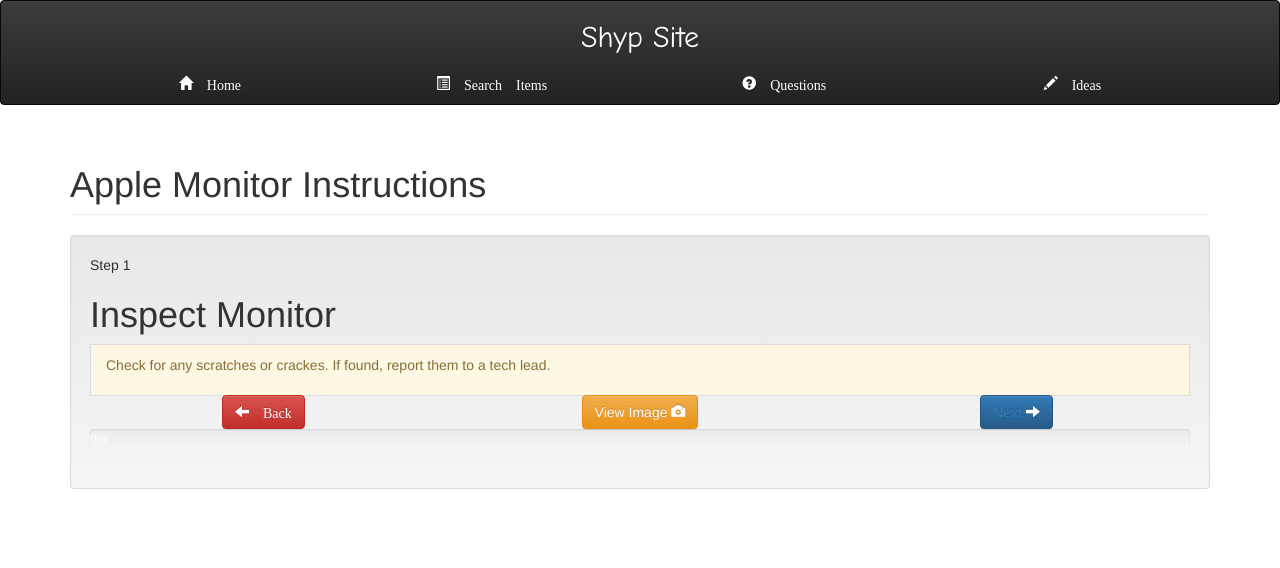
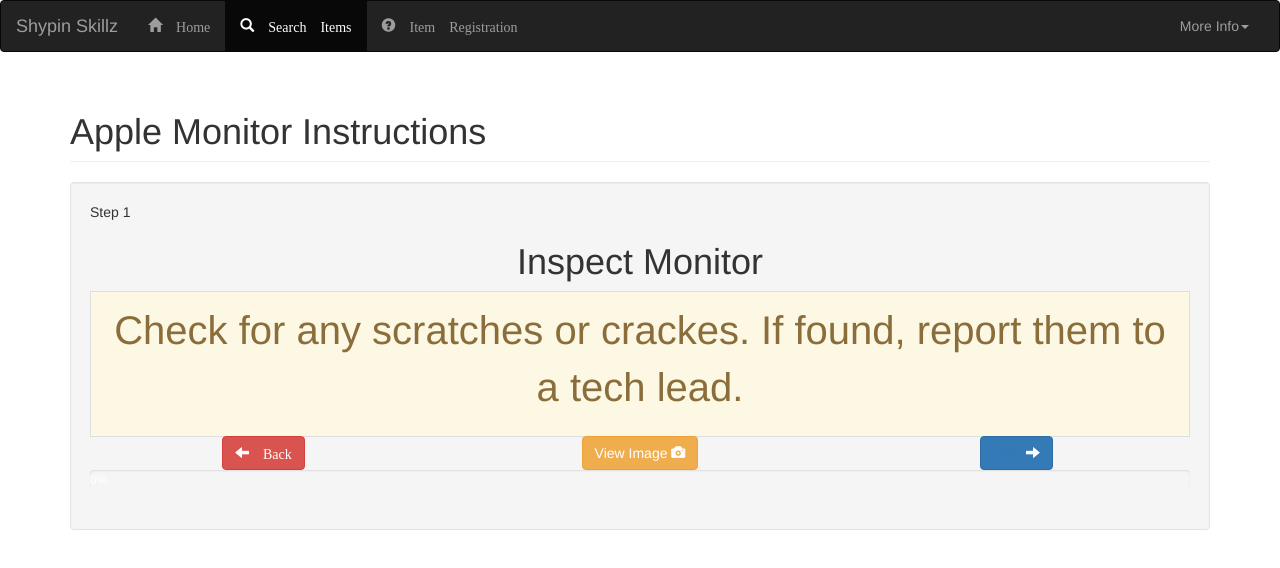
Before and after one commit to jacobhorvat/Shypsite, a plain HTML site: page appleMonitorInstructions.html in a window 1280 px wide. Drawn offline with nearby package versions, Linux system fonts and the light colour scheme.

Commit message:
Update appleMonitorInstructions.html

```diff
--- a/appleMonitorInstructions.html
+++ b/appleMonitorInstructions.html
@@ -4,46 +4,74 @@
 <head>
     <meta charset="utf-8">
     <meta http-equiv="X-UA-Compatible" content="IE=edge">
-    <meta name="viewport" content="width=device-width, initial-scale=1">
+    <meta name="viewport" content="width=device-width, initial-scale=1.0">
     <title>Shyp Site</title>
+    <link rel="stylesheet" type="text/css" href="mystyle.css">
+    <link rel="stylesheet" href="css/bootstrap.min.css">
 
-<link rel="stylesheet" type="text/css" href="mystyle.css">
 
-<!-- Latest compiled and minified CSS -->
-<link rel="stylesheet" href="https://maxcdn.bootstrapcdn.com/bootstrap/3.3.0/css/bootstrap.min.css">
+<script src="http://ajax.googleapis.com/ajax/libs/jquery/1.10.2/jquery.min.js"></script>
+<script src="js/bootstrap.js"></script>
+<style>
 
-<!-- Optional theme -->
-<link rel="stylesheet" href="https://maxcdn.bootstrapcdn.com/bootstrap/3.3.0/css/bootstrap-theme.min.css">
+.navbar-inverse .navbar-nav .open .dropdown-menu>li>a,.navbar-default .navbar-nav .open .dropdown-menu {
+    color:#000000;
+  }
+  .navbar-inverse .navbar-nav not(.open) .dropdown-menu>li>a,.navbar-default .navbar-nav .open .dropdown-menu {
+    color:#ffffff;
+  }
+  #title{
+    text-align: center;
+  }
+  #description{
+    text-align: center;
+    font-size: 40px;
+  }
 
-<!-- Latest compiled and minified JavaScript -->
-<script src="https://maxcdn.bootstrapcdn.com/bootstrap/3.3.0/js/bootstrap.min.js"></script>
 
+
+</style>
 </head>
-<body>
 
+<!-- ============================================  Begin Navbar =================================================== -->
 <nav class="navbar navbar-inverse" role="navigation">
   <div class="container-fluid">
     <!-- Brand and toggle get grouped for better mobile display -->
     <div class="navbar-header">
+      <button type="button" class="navbar-toggle collapsed" data-toggle="collapse" data-target="#bs-example-navbar-collapse-1">
         <span class="sr-only">Toggle navigation</span>
         <span class="icon-bar"></span>
         <span class="icon-bar"></span>
         <span class="icon-bar"></span>
       </button>
- 	  </div>
-  </div>
+      <a class="navbar-brand" href="#">Shypin Skillz</a>
+    </div>
 
-<div class="container">
-  <h3 id="shypHeader">Shyp Site</h3>
-  <ul class="nav nav-justified">
-        <li class=> <a href="index.html" role="home"> <span class = "glyphicon glyphicon-home"> Home</a></span></li>
-        <li class=> <a href="itemSelection.html"><span class = "glyphicon glyphicon-list-alt"> Search Items</a></span></li>
-        <li class=><a href="questions.html"><span class = "glyphicon glyphicon-question-sign"> Questions</a></span></li>
-        <li class=><a href="ideas.html"><span class = "glyphicon glyphicon-pencil"> Ideas</a></span></li>
-  </ul>
-</div>
-<!-- Collect the nav links, forms, and other content for toggling -->
+    <!-- Collect the nav links, forms, and other content for toggling -->
+    <div class="collapse navbar-collapse" id="bs-example-navbar-collapse-1">
+      <ul class="nav navbar-nav">
+        <li class=><a href="index.html"><span class = "glyphicon glyphicon-home"> Home</a></span></li>
+        <li class="active"><a href="itemSelection.html"><span class="glyphicon glyphicon-search"> Search Items</a></span></li>
+        <li class=><a href="itemregistration.html"><span class = "glyphicon glyphicon-question-sign"> Item Registration</a></span></li>
+        <li class="dropdown">
+          </ul>
+        </li>
+      </ul>
+      <ul class="nav navbar-nav navbar-right">
+        <li class="dropdown">
+          <a href="#" class="dropdown-toggle" data-toggle="dropdown">More Info<span class="caret"></span></a>
+          <ul class="dropdown-menu" role="menu">
+            <li><a href="#"><span class = "glyphicon glyphicon-user"> Profile</a></li></span>
+            <li><a href="leaderBoards.html"><span class = "glyphicon glyphicon-globe"> Leaderboards</a></span></li>
+            <li class="divider"></li>
+            <li><a href="contact.html"><span class = "glyphicon glyphicon-earphone"> Contact</a></li></span>
+          </ul>
+        </li>
+      </ul>
+    </div><!-- /.navbar-collapse -->
+  </div><!-- /.container-fluid -->
 </nav>
+<!-- ============================================  End Navbar =================================================== -->
 
 <div class="container">
   <div class="row">
@@ -55,12 +83,12 @@
 
   <div class = "container">
     <div class = "well">
-      <span id ="step">Step 1</p>
-        <h1>Inspect Monitor</h1>
+      <span id ="step">Step 1</p></span>
+        <h1 id = "title">Inspect Monitor</h1>
 
 
           <div class="list-group-item list-group-item-warning">
-            <p> Check for any scratches or crackes. If found, report them to a tech lead.</p>
+            <p id ="description"> Check for any scratches or crackes. If found, report them to a tech lead.</p>
           </div>
 
 
```
